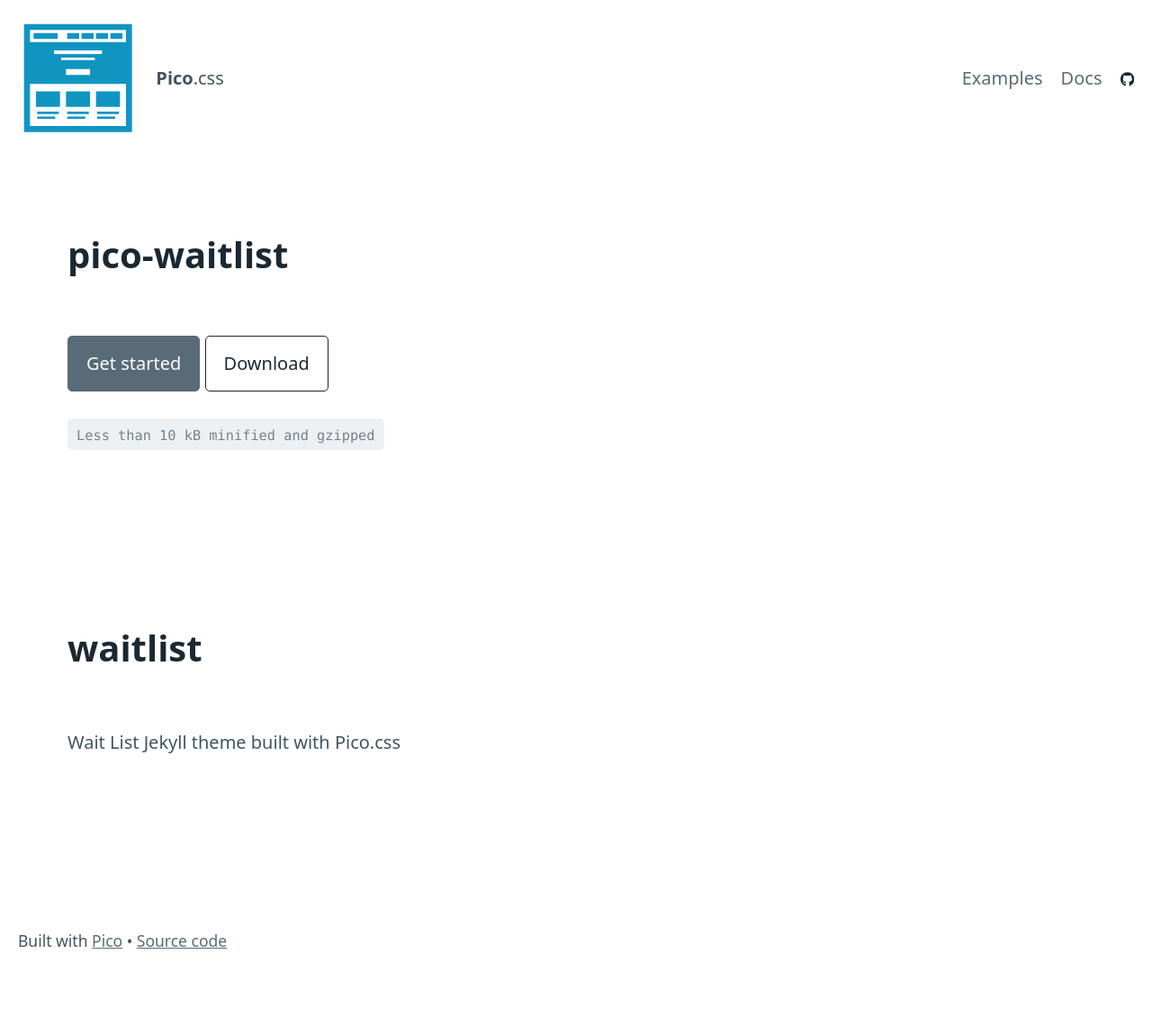
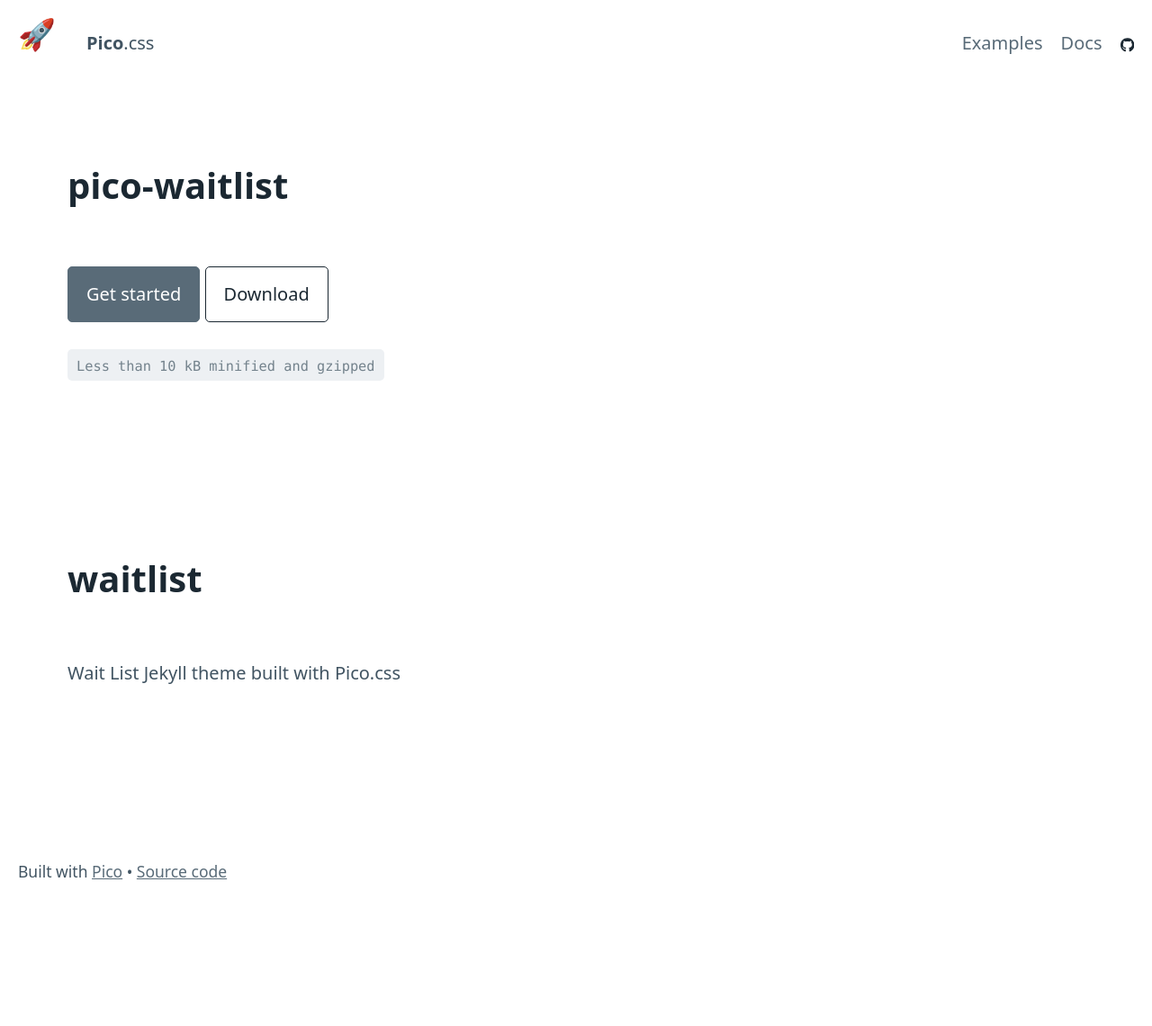
Before and after one commit to nathanclevenger/pico-waitlist, a Jekyll site: the page built from README.md, in a window 1280 px wide. Shown: the whole page at 90% size. Built offline with Jekyll 4.4.1, drawn with Linux system fonts in a browser that asks for light colours; our own code applies the rules of GitHub Pages for plain Markdown files; the repository's description, which GitHub fills in, is left out; after the commit the page ends 1063 px from its top, so only the background shows below that.

Commit message:
Update default.html

```diff
--- a/_layouts/default.html
+++ b/_layouts/default.html
@@ -10,14 +10,14 @@
     <nav class="container-fluid">
       <ul>
         <li>
-          <a href="{{ site.url }}" aria-label="Back home">
-            <svg width="100pt" height="100pt" version="1.1" viewBox="0 0 100 100" xmlns="http://www.w3.org/2000/svg">
+          <a href="{{ site.github.url }}" aria-label="Back home">
+<!--             <svg width="100pt" height="100pt" version="1.1" viewBox="0 0 100 100" xmlns="http://www.w3.org/2000/svg">
               <path d="m33 17.5h-20v-5h20zm18-5h-10v5h10zm12 0h-10v5h10zm12 0h-10v5h10zm12 0h-10v5h10zm-52 48.586h-20v13h20zm25 0h-20v13h20zm25 0h-20v13h20zm-51 17h-18v2h18zm25 0h-18v2h18zm25 0h-18v2h18zm-53 4h-15v2h15zm25 0h-15v2h15zm25 0h-15v2h15zm14-77.086h-90v90h90zm-5 15h-80v-10h80zm0 70h-80v-35h80zm-30-42.5h-20v-5h20zm10-17.5h-40v-3h40zm-6 5h-28v-2h28z" />
+            </svg> -->
+
+            <svg xmlns="http://www.w3.org/2000/svg" viewBox="0 0 100 100" height="56px">
+              <text y=".9em" font-size="60">🚀</text>
             </svg>
-
-<!--             <svg xmlns="http://www.w3.org/2000/svg" viewBox="0 0 100 100" height="56px">
-              <text y=".9em" font-size="60">🚀</text>
-            </svg> -->
             <!-- <svg aria-hidden="true" focusable="false" role="img" xmlns="http://www.w3.org/2000/svg" viewBox="0 0 1000 1000" height="56px">
               <path fill="currentColor" d="M633.43 429.23c0 118.38-49.76 184.72-138.87 184.72-53 0-92.04-25.37-108.62-67.32h-2.6v203.12H250V249.7h133.67v64.72h2.28c17.24-43.9 55.3-69.92 107-69.92 90.4 0 140.48 66.02 140.48 184.73zm-136.6 0c0-49.76-22.1-81.96-56.9-81.96s-56.9 32.2-57.24 82.28c.33 50.4 22.1 81.63 57.24 81.63 35.12 0 56.9-31.87 56.9-81.95zM682.5 547.5c0-37.32 30.18-67.5 67.5-67.5s67.5 30.18 67.5 67.5S787.32 615 750 615s-67.5-30.18-67.5-67.5z"></path>
             </svg> -->
```
